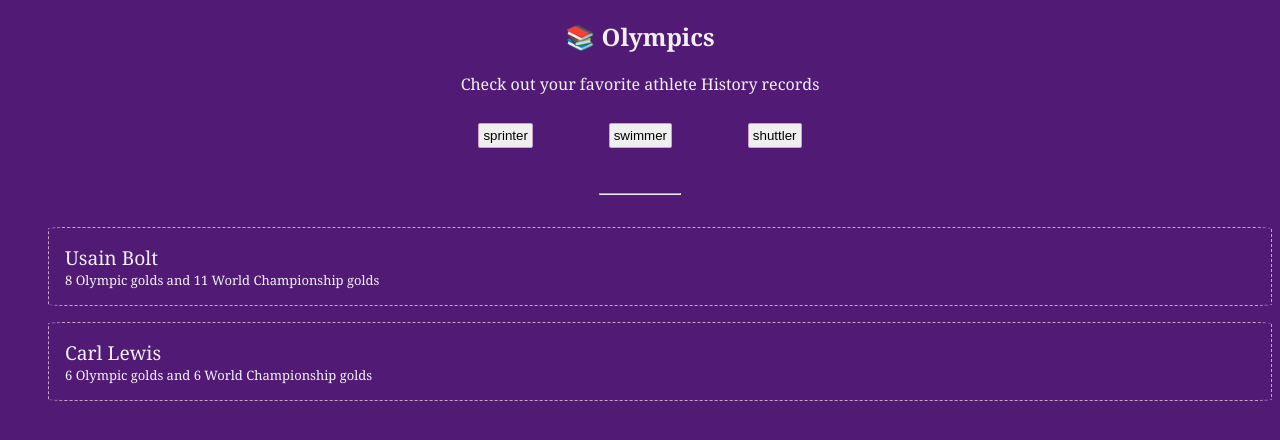
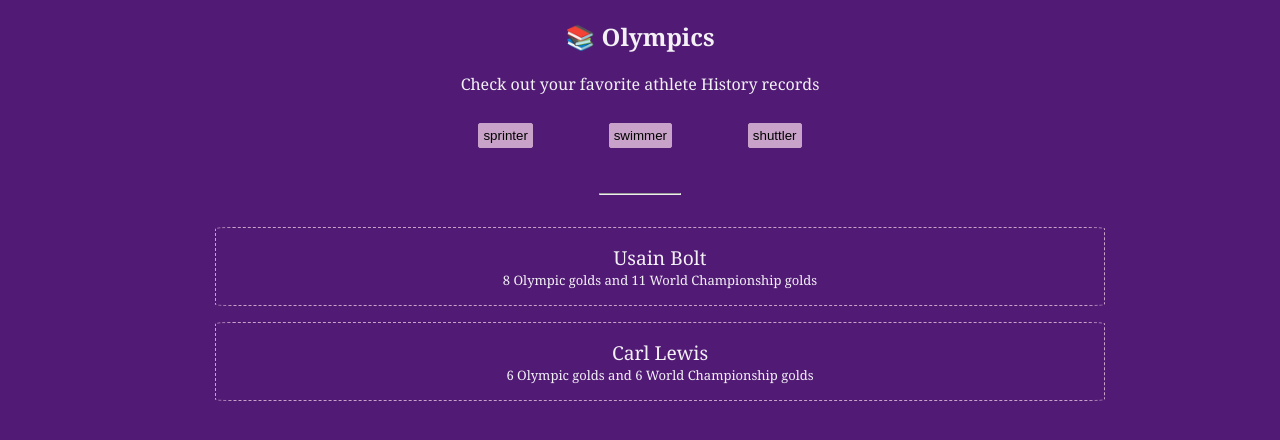
Before and after one commit to paul-coder-22/RecomendationApp, a React (Create React App) app: page / in a window 1280 px wide. Shown: the top 440 px of the page. Built offline with nearby package versions, Linux system fonts and the light colour scheme.

Commit message:
Ui Fixed

```diff
--- a/src/App.js
+++ b/src/App.js
@@ -59,7 +59,8 @@
                 cursor: "pointer",
                 margin: "1% 3%",
                 borderRadius: "2px",
-                padding: "4px"
+                padding: "4px",
+                background: "#C8A2C8"
               }}
             >
               {b}
@@ -67,8 +68,8 @@
           ))}
         </div>
         <hr></hr>
-        <div>
-          <ul>
+        <div style={{ textAlign: "left" }}>
+          <ul style={{ textAlign: "-webkit-center" }}>
             {data[book].map((e, k) => (
               <li
                 key={k}
@@ -78,7 +79,7 @@
                   border: "1px dashed #C8A2C8",
                   borderRadius: "2%",
                   margin: "1rem 0rem",
-                  textAlign: "left"
+                  width: "70%"
                 }}
               >
                 <div style={{ fontSize: "larger" }}>{e.name}</div>
--- a/src/styles.css
+++ b/src/styles.css
@@ -11,7 +11,7 @@
   margin-top: 2rem;
   margin-bottom: 2rem;
   cursor: pointer;
-  transition: 1s ease-in-out;
+  transition: 0.5s ease-in-out;
 }
 
 hr:hover {
```
